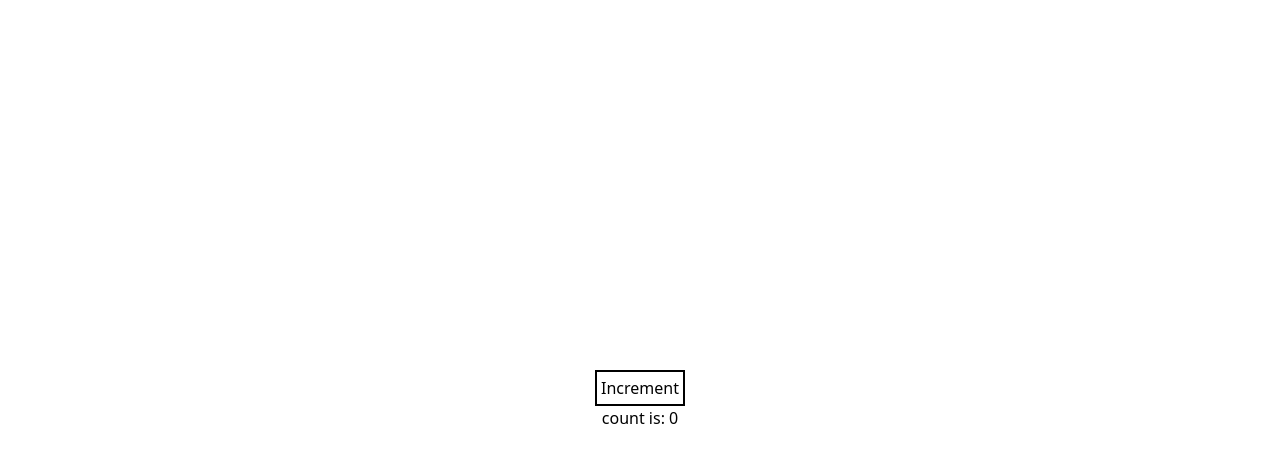
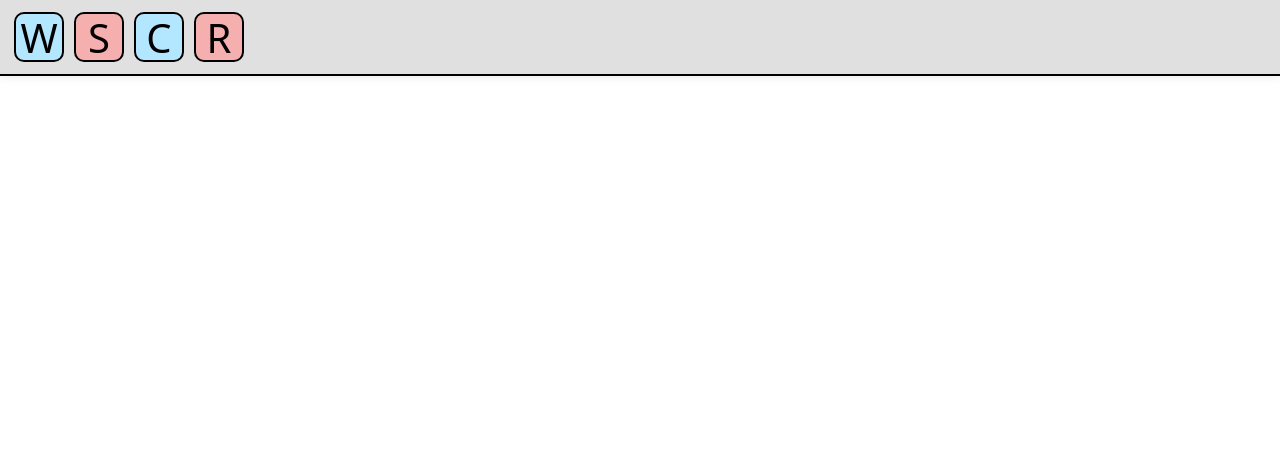
Before and after one commit to MarcusSanchez/WSCR-Vue, a Vue app in the folder vite-vue/: page / in a window 1280 px wide. Shown: the top 462 px of the page. Built offline with nearby package versions, Linux system fonts and the light colour scheme.

Commit message:
create and style navbar

```diff
--- a/vite-vue/src/App.vue
+++ b/vite-vue/src/App.vue
@@ -1,16 +1,14 @@
 <script setup lang="ts">
-
+import WSCR from "./components/WSCR/WSCR.vue";
+import Nav from "./components/Nav/Nav.vue";
 import { ref } from 'vue';
 
-const count = ref(0);
-
+const count: ref<number> = ref(0);
 </script>
 
 <template>
-  <div class="flex justify-center items-center min-h-screen flex-col">
-    <button @click="count++" class="border-2 border-black p-1 ">Increment</button>
-    <h3>count is: {{ count }}</h3>
-  </div>
+  <Nav />
+  <WSCR />
 </template>
 
 <style scoped>
--- /dev/null
+++ b/vite-vue/src/components/Nav/LogoBox/LogoBox.vue
@@ -0,0 +1,44 @@
+<script setup lang="ts">
+
+import { defineProps, ref } from 'vue';
+
+const props = defineProps({ color: String, letter: String });
+const color: ref<"Red" | "Blue"> = ref(props.color);
+
+</script>
+
+
+<template>
+                                                    <!--Red or Blue-->
+  <div class="flex justify-center content-center Box" :class="color">
+    <h1 class="">{{ letter }}</h1>
+  </div>
+
+</template>
+
+
+<style scoped>
+
+h1 {
+  font-size: 2.5rem;
+  font-weight: 500;
+  line-height: 1.2;
+}
+
+.Box {
+  border: 2px black solid;
+  width: 50px;
+  height: 50px;
+  margin-left: 10px;
+  border-radius: 10px;
+}
+
+.Red {
+  background-color: #f6afaf;
+}
+
+.Blue {
+  background-color: #b3e6ff;
+}
+
+</style>
--- /dev/null
+++ b/vite-vue/src/components/Nav/Nav.vue
@@ -0,0 +1,34 @@
+<script setup lang="ts">
+
+import LogoBox from "./LogoBox/LogoBox.vue";
+
+function returnHome() {
+  window.location.href = window.location.origin + window.location.pathname
+}
+
+</script>
+
+
+<template>
+
+  <nav class="Navbar">
+    <div @click="returnHome" class="mx-auto md:mx-0 flex px-1 py-3 w-max hover:cursor-pointer">
+      <LogoBox letter="W" color="Blue" />
+      <LogoBox letter="S" color="Red" />
+      <LogoBox letter="C" color="Blue" />
+      <LogoBox letter="R" color="Red" />
+    </div>
+  </nav>
+
+</template>
+
+
+<style scoped>
+
+.Navbar {
+  background-color: #e0e0e0;
+  border-bottom: 2px solid black;
+  box-shadow: 0 0 10px rgba(0, 0, 0, 0.1);
+}
+
+</style>
--- /dev/null
+++ b/vite-vue/src/components/WSCR/WSCR.vue
@@ -0,0 +1,11 @@
+<script setup lang="ts">
+
+</script>
+
+<template>
+
+</template>
+
+<style scoped>
+
+</style>
```
Also changed, not shown: vite-vue/index.html (indentation only).
